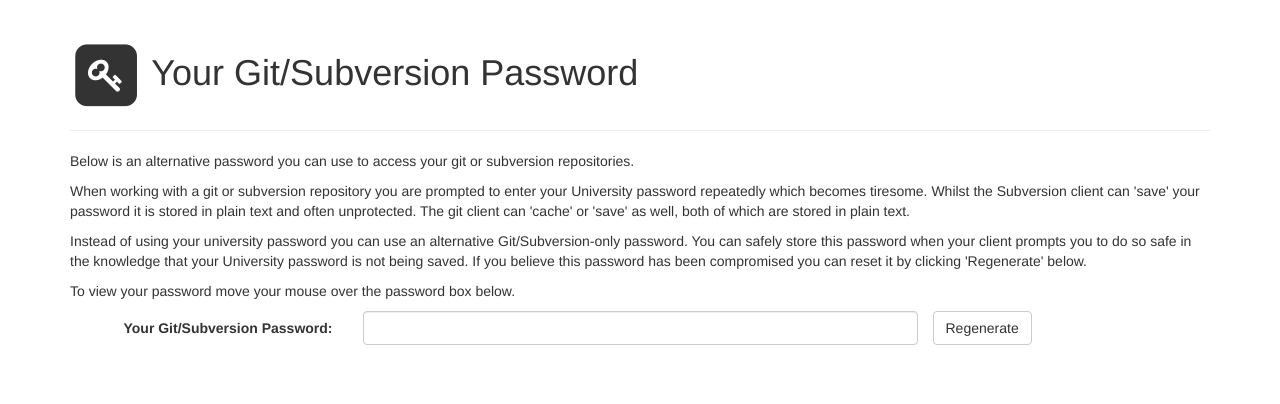
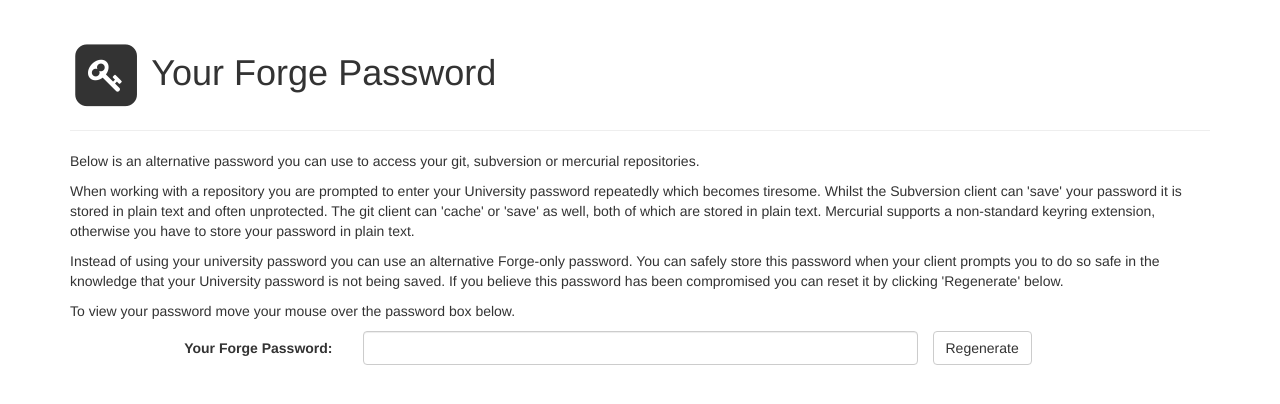
Before and after one commit to divad/trackit, a Python web app: template templates/passwd.html in a window 1280 px wide. Shown: the part 51-455 px from the top of the page. Run offline with Jinja, Linux system fonts and the light colour scheme; the template is opened without the code that fills it, so the values that code supplies are empty; some libraries are stand-ins or nearby versions.

Commit message:
More mercurial work

```diff
--- a/templates/layout.html
+++ b/templates/layout.html
@@ -68,7 +68,7 @@
 						<li class="dropdown{%if active == 'user'%} active{%endif%}">
 							<a href="#" class="dropdown-toggle" data-toggle="dropdown">{% if session.admin %}<i class="fa fa-fw fa-unlock-alt"></i>{%else%}<i class="fa fa-fw fa-user"></i>  {%endif%} {{ session.username }} <b class="caret"></b></a>
 							<ul class="dropdown-menu">
-								<li><a href="{{ url_for('passwd') }}"><i class="fa fa-fw fa-key"></i> Git/SVN Alternative Password</a></li>
+								<li><a href="{{ url_for('passwd') }}"><i class="fa fa-fw fa-key"></i> Forge Alternative Password</a></li>
 								<li><a href="{{ url_for('logout') }}"><i class="fa fa-fw fa-sign-out"></i>  Sign Out</a></li>
 							</ul>
 						</li>
--- a/templates/passwd.html
+++ b/templates/passwd.html
@@ -4,17 +4,18 @@
 	<h1><span class="fa-stack">
   <i class="fa fa-square fa-stack-2x"></i>
   <i class="fa fa-key fa-stack-1x fa-inverse"></i>
-</span> Your Git/Subversion Password</h1>
+</span> Your Forge Password</h1>
 </div>
 
-<p>Below is an alternative password you can use to access your git or subversion repositories.</p>
-<p>When working with a git or subversion repository you are prompted to enter your University
+<p>Below is an alternative password you can use to access your git, subversion or mercurial repositories.</p>
+<p>When working with a repository you are prompted to enter your University
 password repeatedly which becomes tiresome. Whilst the Subversion client can 'save'
 your password it is stored in plain text and often unprotected. The git client can 'cache' or 'save'
-as well, both of which are stored in plain text.
+as well, both of which are stored in plain text. Mercurial supports a non-standard keyring extension, otherwise
+you have to store your password in plain text.
 </p>
 <p>Instead
-of using your university password you can use an alternative Git/Subversion-only
+of using your university password you can use an alternative Forge-only
 password. You can safely store this password when your client prompts you to do
 so safe in the knowledge that your University password is not being saved. If you
 believe this password has been compromised you can reset it by clicking
@@ -39,7 +40,7 @@ $( document ).ready(function()
 <form class="form-horizontal" role="form" method="POST">
 <input type="hidden" name="_csrf_token" value="{{ csrf_token() }}" />
   <div class="form-group">
-    <label for="inputPassword3" class="col-sm-3 control-label">Your Git/Subversion Password:</label>
+    <label for="inputPassword3" class="col-sm-3 control-label">Your Forge Password:</label>
     <div class="col-sm-6">
       <input class="form-control" type="password" value="{{password}}" id="password">
     </div>
```
Also changed, not shown: templates/repo.html (+12 -4 lines), templates/repo_create.html (+6 -6 lines), 1 other file.
